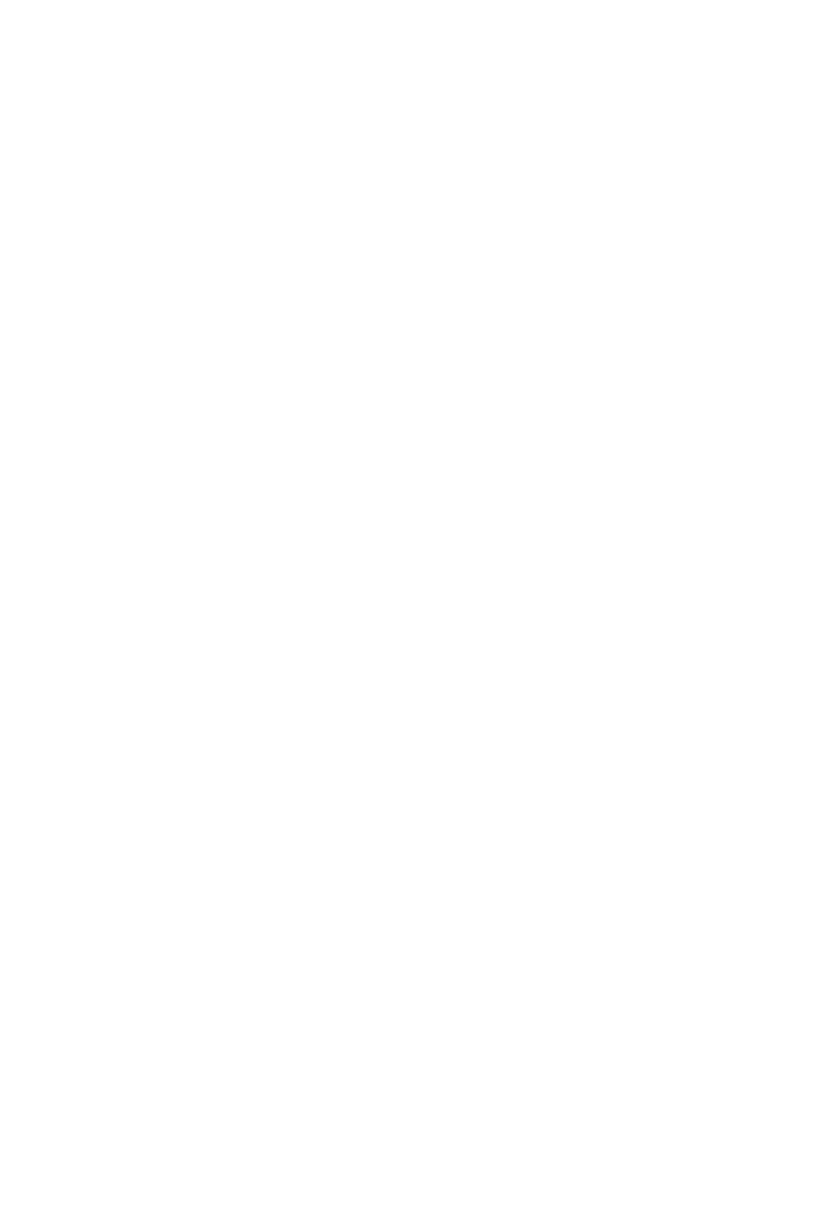
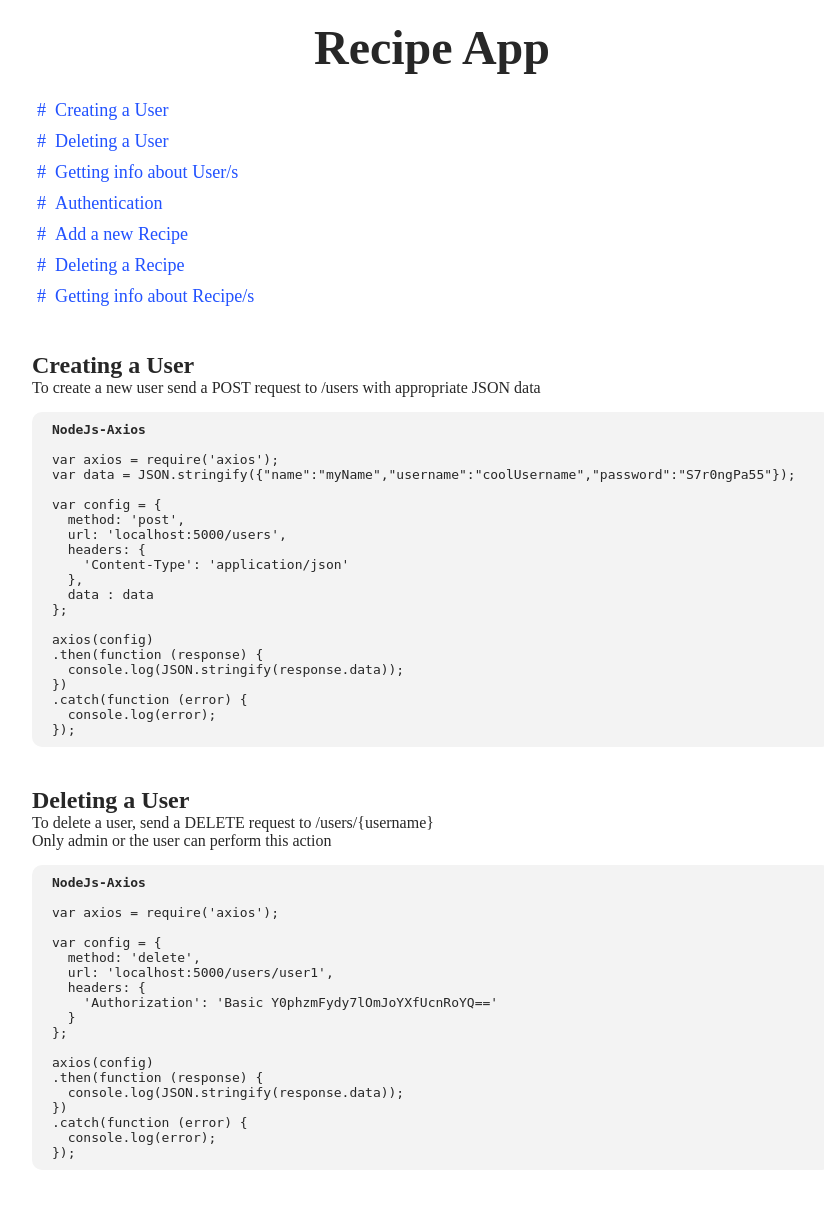
Before and after one commit to Bhavartha/Recipe-Backend, a Flask app: page / in a window 1280 px wide. Before the commit the part shown is empty. Shown: the whole page, without its empty margins (208-1032 px from the left). Before the commit the page ends 800 px from the top, so only its background shows below. Run offline with Flask 2, Linux system fonts and the light colour scheme.

Commit message:
Added documentation for create/delete user on homepage

```diff
--- /dev/null
+++ b/recipe/codes.py
@@ -0,0 +1,40 @@
+createUser = """
+var axios = require('axios');
+var data = JSON.stringify({"name":"myName","username":"coolUsername","password":"S7r0ngPa55"});
+
+var config = {
+  method: 'post',
+  url: 'localhost:5000/users',
+  headers: {
+    'Content-Type': 'application/json'
+  },
+  data : data
+};
+
+axios(config)
+.then(function (response) {
+  console.log(JSON.stringify(response.data));
+})
+.catch(function (error) {
+  console.log(error);
+});"""
+
+deleteUser = """
+var axios = require('axios');
+
+var config = {
+  method: 'delete',
+  url: 'localhost:5000/users/user1',
+  headers: {
+    'Authorization': 'Basic Y0phzmFydy7lOmJoYXfUcnRoYQ=='
+  }
+};
+
+axios(config)
+.then(function (response) {
+  console.log(JSON.stringify(response.data));
+})
+.catch(function (error) {
+  console.log(error);
+});
+"""
--- a/recipe/routes.py
+++ b/recipe/routes.py
@@ -3,12 +3,13 @@ from sqlalchemy import func
 from recipe import app, db, auth
 from recipe.models import *
 from recipe.utils import *
+import recipe.codes
 
 
 @app.route('/')
 @app.route('/home')
 def home():
-    return render_template('index.html')
+    return render_template('index.html',codes=recipe.codes)
 
 # Get all users
 
--- /dev/null
+++ b/recipe/static/main.css
@@ -0,0 +1,60 @@
+*{
+	margin:0;
+	padding:0;
+	box-sizing: border-box;
+	color: #272727;
+}
+
+html{
+	scroll-behavior: smooth;
+}
+
+.container{
+	margin: 20px auto;
+	max-width: 800px;
+	display: flex;
+	flex-direction: column;
+}
+
+.container div{
+	margin: 20px 0;
+}
+
+h1{
+	font-size: 3rem;
+	align-self: center;
+}
+
+ul{
+	padding: 20px 0;
+	list-style-type: none;
+	align-self: flex-start;
+}
+
+li{
+	font-size: 1.13rem;
+	padding: 5px;
+}
+
+li::before{
+	content: "# \00a0";
+	color: #2252FF;
+}
+
+a{
+	text-decoration: none;
+	color: #2252FF;
+}
+
+pre {
+	overflow-x: auto;
+	margin-top: 15px;
+	padding: 10px 20px;
+	border-radius: 10px;
+	background: #f3f3f3
+}
+pre::before {
+	content: "NodeJs-Axios";
+	display: block;
+	font-weight: bold;
+}
--- a/recipe/templates/index.html
+++ b/recipe/templates/index.html
@@ -1,14 +1,35 @@
 <!DOCTYPE html>
 <html lang="en">
-
 <head>
     <meta charset="UTF-8">
     <meta name="viewport" content="width=device-width, initial-scale=1.0">
-    <title>Recipe App</title>
+    <link rel="stylesheet" type="text/css" href="{{url_for('static',filename='main.css')}}">
+    <title>Recipe</title>
 </head>
-
 <body>
-
+    <div class="container">
+    	<h1>Recipe App</h1>
+    	<ul>
+    		<li><a href="#createUser">Creating a User</a></li>
+    		<li><a href="#deleteUser">Deleting a User</a></li>
+    		<li><a href="#getUser">Getting info about User/s</a></li>
+    		<li><a href="#auth">Authentication</a></li>
+    		<li><a href="#createRecipe">Add a new Recipe</a></li>
+    		<li><a href="#deleteRecipe">Deleting a Recipe</a></li>
+    		<li><a href="#getRecipe">Getting info about Recipe/s</a></li>
+    	</ul>
+    	<div id="createUser">
+    		<h2>Creating a User</h2>
+    		<p>To create a new user send a POST request to /users with appropriate JSON data</p>
+    		<pre><code>{{codes.createUser}}</code></pre>
+    	</div>
+    	<div id="deleteUser">
+    		<h2>Deleting a User</h2>
+    		<p>To delete a user, send a DELETE request to /users/{username}</p>
+    		<p>Only admin or the user can perform this action</p>
+    		<pre><code>{{codes.deleteUser}}</code></pre>
+    	</div>
+    </div>
+    <script src="https://unpkg.com/browse/prismjs@1.22.0/components/"></script>
 </body>
-
 </html>
```
